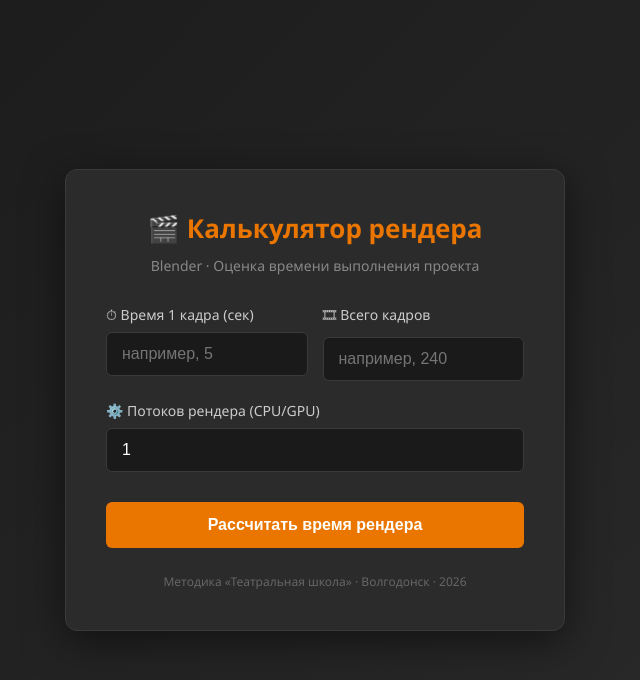
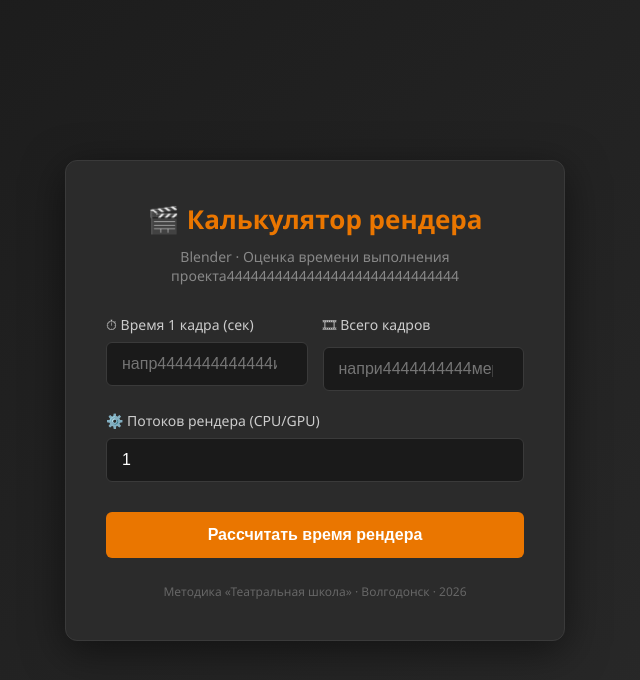
Before and after one commit to ghggtygt4-boop/000, a plain HTML site: page 404.html in a window 1280 px wide. Shown: the whole page, without its empty margins (325-965 px from the left). Drawn offline with Linux system fonts and the light colour scheme.

Commit message:
Update 404.html

```diff
--- a/404.html
+++ b/404.html
@@ -175,16 +175,16 @@
 <body>
   <div class="container">
     <h1>🎬 Калькулятор рендера</h1>
-    <p class="subtitle">Blender · Оценка времени выполнения проекта</p>
+    <p class="subtitle">Blender · Оценка времени выполнения проекта44444444444444444444444444444</p>
 
     <div class="row">
       <div class="input-group">
         <label>⏱ Время 1 кадра (сек)</label>
-        <input type="number" id="frameTime" step="0.1" min="0" placeholder="например, 5">
+        <input type="number" id="frameTime" step="0.1" min="0" placeholder="напр4444444444444имер, 5">
       </div>
       <div class="input-group">
         <label>🎞 Всего кадров</label>
-        <input type="number" id="totalFrames" min="1" placeholder="например, 240">
+        <input type="number" id="totalFrames" min="1" placeholder="напри4444444444мер, 240">
       </div>
     </div>
 
```
